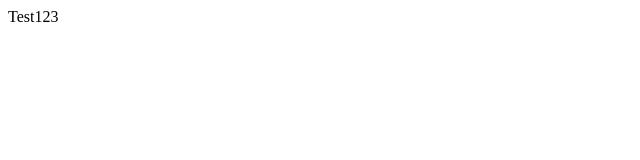
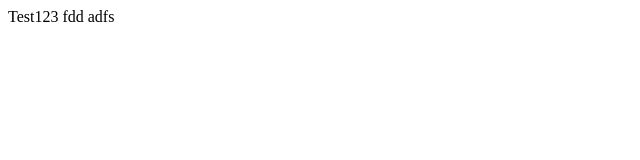
Before and after one commit to mihaudob/VScode, a plain HTML site: page index.html in a window 1280 px wide. Shown: the full height of the page, 0-640 px from the left. Drawn offline with Linux system fonts and the light colour scheme.

Commit message:
Learning VS

```diff
--- a/index.html
+++ b/index.html
@@ -1 +1,5 @@
 Test123
+<FSet>
+    fdd
+    adfs
+</FSet>
```
